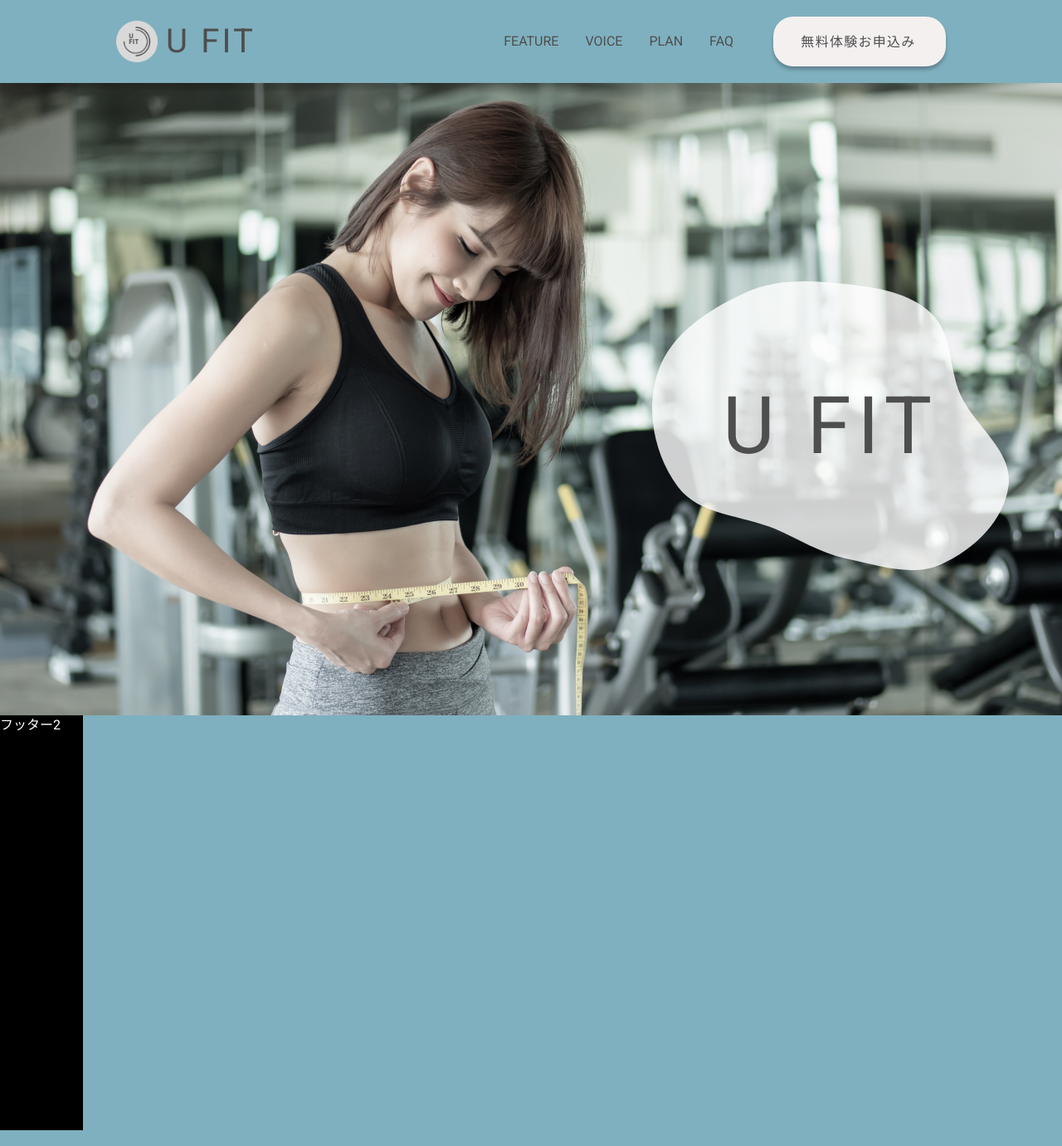
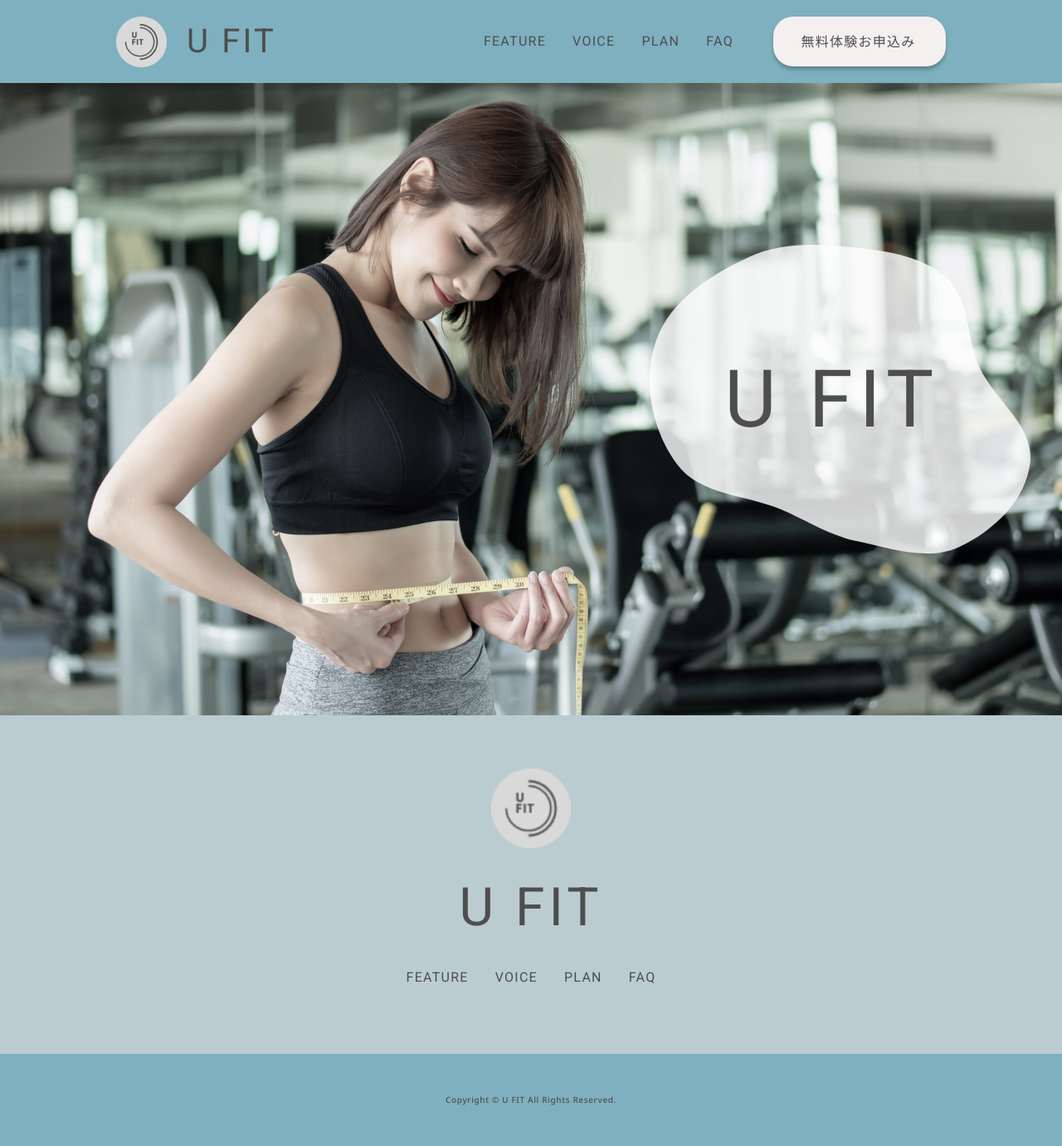
Before and after one commit to comeback-meme/rio_intermediate, a PHP site: page / in a window 1280 px wide. Shown: the whole page at 83% size. Run offline with PHP 8.4, Linux system fonts and the light colour scheme.

Commit message:
フッターができた！

```diff
--- a/css/style.css
+++ b/css/style.css
@@ -222,7 +222,7 @@ a {
 @media screen and (min-width: 769px) {
   .header__logo img {
     width: 4.765625vw;
-    min-width: 50px;
+    max-width: 61px;
   }
 }
 
@@ -230,6 +230,11 @@ a {
   display: flex;
   align-items: center;
   gap: 10px;
+}
+@media screen and (min-width: 769px) {
+  .header__logo a {
+    gap: 24px;
+  }
 }
 
 .header__title {
@@ -326,6 +331,9 @@ a {
 
 .header__nav-item a {
   transition: background-color 0.4s ease-in, color 0.4s ease-in;
+  font-weight: 400;
+  line-height: 1.5; /* 150% */
+  letter-spacing: 0.08em;
 }
 
 @media screen and (min-width: 1000px) {
@@ -560,6 +568,8 @@ a {
   .mv__image {
     height: 710px;
     padding-top: 200px;
+    padding-right: 3%;
+    padding-left: 3%;
   }
 }
 @media screen and (min-width: 1000px) {
@@ -572,7 +582,6 @@ a {
 @media screen and (min-width: 1200px) {
   .mv__image {
     margin-top: 100px;
-    padding-top: 8vh;
   }
 }
 
@@ -616,21 +625,142 @@ a {
 }
 @media screen and (min-width: 1000px) {
   .mv__title {
-    width: 35.859375vw;
+    width: 35.9375vw;
     max-width: 459px;
+    padding-right: 18px;
   }
 }
 @media screen and (min-width: 1200px) {
   .mv__title {
-    width: 33.59375vw;
+    width: 35.9375vw;
     max-width: 459px;
   }
 }
 
-.footer {
-  color: #fff;
-  background: #000;
-  width: 100px;
-  height: 500px;
+.footer__inner {
+  width: 100%;
+  background: #BBCCD1;
+  display: flex;
+  align-items: center;
+  flex-direction: column;
+  padding-top: 18px;
+  padding-bottom: 41px;
+  margin: 0 auto;
+}
+@media screen and (min-width: 400px) {
+  .footer__inner {
+    padding-top: 32px;
+  }
+}
+@media screen and (min-width: 769px) {
+  .footer__inner {
+    padding-top: 48px;
+  }
+}
+@media screen and (min-width: 1000px) {
+  .footer__inner {
+    padding-top: 64px;
+    padding-bottom: 80px;
+  }
+}
+
+.footer__logo {
+  text-align: center;
+}
+
+.footer__logo img {
+  width: 19.2vw;
+  min-width: 72px;
+  height: auto;
+  aspect-ratio: 1/1;
+  margin: 0 auto;
+}
+@media screen and (min-width: 400px) {
+  .footer__logo img {
+    width: 20.8vw;
+    max-width: 78px;
+  }
+}
+@media screen and (min-width: 769px) {
+  .footer__logo img {
+    width: 6.71875vw;
+    max-width: 86px;
+  }
+}
+@media screen and (min-width: 1000px) {
+  .footer__logo img {
+    width: 7.5vw;
+    max-width: 96px;
+  }
+}
+
+.footer__title {
+  font-size: clamp(40px, 5vw, 64px);
+  font-weight: 400;
+  line-height: 1; /* 100% */
+  letter-spacing: 0.08em;
+  display: block;
+  width: 100%;
+  margin-top: 16px;
+}
+@media screen and (min-width: 1000px) {
+  .footer__title {
+    letter-spacing: 0.08em;
+    margin-top: 40px;
+  }
+}
+
+.footer__nav-list {
+  display: flex;
+  gap: 32px;
+}
+
+.footer__nav-item {
+  margin-top: 16px;
+}
+@media screen and (min-width: 1000px) {
+  .footer__nav-item {
+    margin-top: 40px;
+  }
+}
+
+.footer__nav-item a {
+  text-transform: uppercase;
+  font-size: clamp(14px, 1.25vw, 16px);
+  font-weight: 400;
+  line-height: 1.71429; /* 171.429% */
+  letter-spacing: 0.08em;
+}
+@media screen and (min-width: 1000px) {
+  .footer__nav-item a {
+    line-height: 1.5; /* 150% */
+    letter-spacing: 0.079375em;
+  }
+}
+
+.footer__copy {
+  display: flex;
+  justify-content: center;
+  align-items: center;
+  width: 100%;
+  height: 72px;
+}
+@media screen and (min-width: 1000px) {
+  .footer__copy {
+    height: 110.579px;
+  }
+}
+
+.footer__copy-text {
+  font-family: "Noto Sans", sans-serif;
+  font-size: clamp(8px, 0.78125vw, 10px);
+  font-weight: 500;
+  line-height: 1;
+  letter-spacing: 0.08em;
+}
+@media screen and (min-width: 1000px) {
+  .footer__copy-text {
+    letter-spacing: 0.064em;
+  }
 }
 /*# sourceMappingURL=style.css.map */
--- a/index.php
+++ b/index.php
@@ -22,9 +22,7 @@
   <!-- フォント -->
   <link rel="preconnect" href="https://fonts.googleapis.com">
   <link rel="preconnect" href="https://fonts.gstatic.com" crossorigin>
-  <link
-    href="https://fonts.googleapis.com/css2?family=Inter:wght@500;700&family=Noto+Sans+JP:wght@400;500&family=Noto+Sans:wght@500&family=Roboto:wght@400;500;700&display=swap"
-    rel="stylesheet">
+  <link href="https://fonts.googleapis.com/css2?family=Inter:wght@500;700&family=Noto+Sans+JP:wght@400;500&family=Noto+Sans:wght@500&family=Roboto:wght@400;500;700&display=swap" rel="stylesheet">
   <!-- CSS -->
   <link rel="stylesheet" href="/css/destyle.min.css" media="all">
   <link rel="stylesheet" href="/css/style.css">
@@ -46,8 +44,7 @@
           <li class="header__nav-item"><a href="#">voice</a></li>
           <li class="header__nav-item"><a href="#">plan</a></li>
           <li class="header__nav-item"><a href="#">faq</a></li>
-          <li class="header__nav-item"><a class="c-btn c-btn--colorChange" href="#" target="_blank"
-              rel="noopener">無料体験の申し込みはこちら</a></li>
+          <li class="header__nav-item"><a class="c-btn c-btn--colorChange" href="#" target="_blank" rel="noopener">無料体験の申し込みはこちら</a></li>
         </ul>
       </nav>
       <!-- <a href="" class="c-btn c-btn--white">無料体験お申込み</a> -->
@@ -69,12 +66,31 @@
   <main>
     <div class="mv__image">
       <div class="mv__inner">
-      <p class="mv__title">U FIT</p>
+        <p class="mv__title">U FIT</p>
       </div>
     </div>
   </main>
   <footer class="footer">
-  フッター2
+    <div class="footer__inner">
+      <div class="footer__logo">
+        <a href="/">
+          <img src="images/top/logo_header.png" alt="u fit" width="61" height="61">
+          <span class="footer__title">U FIT</span>
+        </a>
+      </div>
+
+      <nav class="footer__nav">
+        <ul class="footer__nav-list">
+          <li class="footer__nav-item"><a href="/">feature</a></li>
+          <li class="footer__nav-item"><a href="#">voice</a></li>
+          <li class="footer__nav-item"><a href="#">plan</a></li>
+          <li class="footer__nav-item"><a href="#">faq</a></li>
+        </ul>
+      </nav>
+    </div>
+    <p class="footer__copy">
+          <small class="footer__copy-text">Copyright &copy; U FIT All Rights Reserved.</small>
+        </p>
   </footer>
 
   <!-- JS -->
--- a/sass/project/_footer.scss
+++ b/sass/project/_footer.scss
@@ -1,9 +1,117 @@
 @use "sass:math";
 @use "../foundation" as *;
 
-.footer{
-  color: $color-white;
-  background: #000;
-  width: 100px;
-  height: 500px;
+// .footer {
+//   padding: 0 5%;
+// }
+
+.footer__inner {
+  width: 100%;
+  // max-width: vw-sp(276);
+  background: #BBCCD1;
+  display: flex;
+  // justify-content: center;
+  align-items: center;
+  flex-direction: column;
+  padding-top: 18px;
+  padding-bottom: 41px;
+  margin: 0 auto;
+  // gap: 16px;
+  @include mq(sm) {
+    padding-top: 32px;
+  }
+  @include mq(md) {
+    padding-top: 48px;
+  }
+  @include mq(lg) {
+    padding-top: 64px;
+    padding-bottom: 80px;
+    // gap: 40px;
+  }
 }
+
+.footer__logo {
+  text-align: center;
+}
+
+.footer__logo img {
+  width: vw-sp(72);
+  min-width: 72px;
+  height: auto;
+  aspect-ratio: 1/1;
+  margin: 0 auto;
+  @include mq(sm) {
+    width: vw-sp(78);
+    max-width: 78px;
+  }
+  @include mq(md) {
+    width: vw(86);
+    max-width: 86px;
+  }
+  @include mq(lg) {
+    width: vw(96);
+    max-width: 96px;
+  }
+}
+
+.footer__title {
+  font-size: clamp(40px, vw(64), 64px);
+  font-weight: 400;
+  line-height: 1; /* 100% */
+  letter-spacing: math.div(3.2px, 40px) * 1em;
+  display: block;
+  width: 100%;
+  margin-top: 16px;
+  @include mq(lg) {
+    letter-spacing: math.div(5.12px, 64px) * 1em;
+    margin-top: 40px;
+  }
+}
+
+
+.footer__nav-list {
+  display: flex;
+  gap: 32px;
+}
+
+.footer__nav-item {
+  margin-top: 16px;
+  @include mq(lg) {
+    margin-top: 40px;
+  }
+}
+
+.footer__nav-item a {
+  text-transform: uppercase;
+  font-size: clamp(14px, vw(16), 16px);
+  font-weight: 400;
+  line-height: 1.71429; /* 171.429% */
+  letter-spacing: math.div(1.12px, 14px) * 1em;
+
+  @include mq(lg) {
+    line-height: 1.5; /* 150% */
+    letter-spacing: math.div(1.27px, 16px) * 1em;
+  }
+}
+
+.footer__copy {
+  display: flex;
+  justify-content: center;
+  align-items: center;
+  width: 100%;
+  height: 72px;
+  @include mq(lg) {
+    height: 110.579px;
+  }
+}
+
+.footer__copy-text{
+font-family: $font-family-notosans;
+font-size: clamp(8px, vw(10), 10px);
+font-weight: 500;
+line-height: 1;
+letter-spacing: math.div(0.64px, 8px) * 1em;
+@include mq(lg) {
+  letter-spacing: math.div(0.64px, 10px) * 1em;
+}
+}
--- a/sass/project/_header.scss
+++ b/sass/project/_header.scss
@@ -45,7 +45,7 @@
   }
   @include mq(md) {
     width: vw(61);
-    min-width: 50px;
+    max-width: 61px;
   }
 }
 
@@ -53,6 +53,9 @@
   display: flex;
   align-items: center;
   gap: 10px;
+  @include mq(md) {
+      gap: 24px;
+  }
 }
 
 .header__title {
@@ -158,7 +161,8 @@
   @include mq(lg) {
     height: inherit;
     &:not(:last-child) a {
-      padding-right: vw(16);
+      // padding-right: vw(16);
+      padding-right: vw(16                      );
     }
 
     &:not(:first-child) a {
@@ -173,6 +177,11 @@
 // pcの時のnavの挙動
 .header__nav-item a {
   transition: background-color 0.4s ease-in, color 0.4s ease-in;
+  // font-size: 16px;
+  font-weight: 400;
+line-height: 1.5; /* 150% */
+letter-spacing: math.div(1.28px , 16px) * 1em;
+
 }
 
 // リストのhoverできる領域を広く設定
--- a/sass/project/_main.scss
+++ b/sass/project/_main.scss
@@ -22,6 +22,8 @@ background-position: 47% 0;
       height: 710px;
       padding-top: 200px;
       // padding-top: calc(380px - 72px);
+      padding-right:3%;
+      padding-left:3%;
   }
   @include mq(lg) {
 
@@ -34,7 +36,7 @@ background-position: 47% 0;
 
   @include mq(xl) {
     margin-top: 100px;
-    padding-top: 8vh;
+    // padding-top: 8vh;
   }
 }
 
@@ -76,12 +78,13 @@ font-size: clamp(40px, vw(96), 96px);
 }
 
   @include mq(lg) {
-      width: vw(459);
+      width: vw(460);
       max-width: 459px;
+      padding-right: 18px;
   }
 
   @include mq(xl) {
-    width: vw(430);
+    width: vw(460);
     max-width: 459px;
 }
 }
```
Also changed, not shown: sass/style.scss (line endings or trailing spaces), 1 other file.
